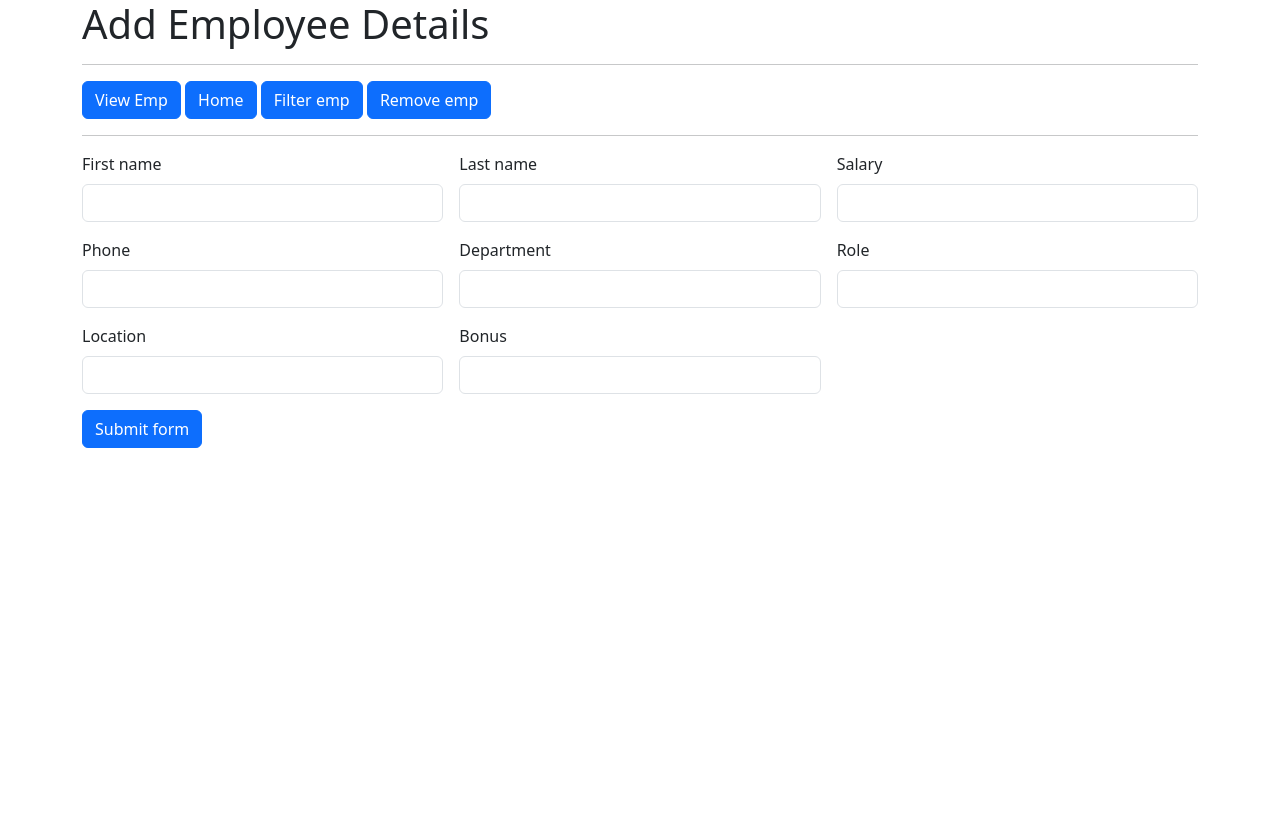
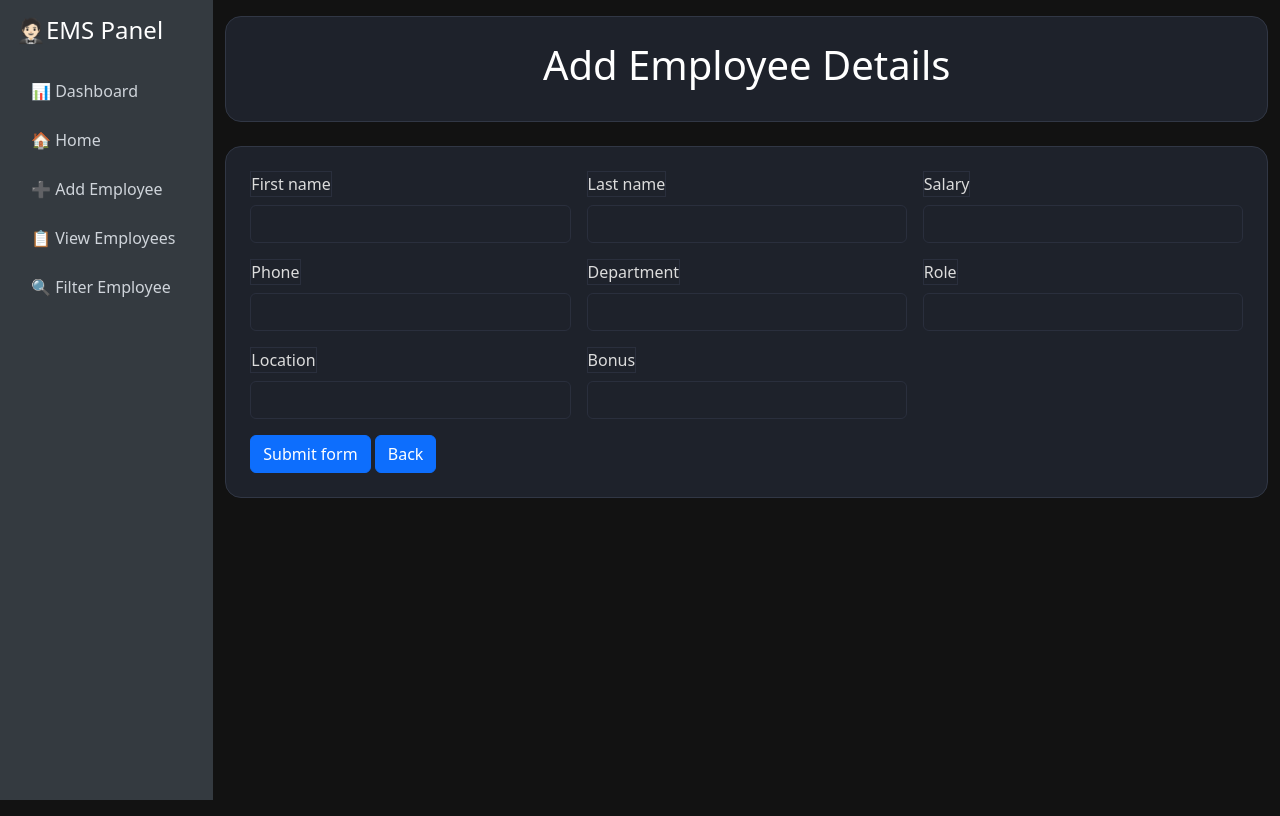
Before and after one commit to preetdhimanr237/Employee_management, a Django app: page /add_emp in a window 1280 px wide. Before the commit the page ends 448 px from the top, so only its background shows below. Run offline with Django 5.2, Linux system fonts and the light colour scheme.

Commit message:
Initial commit

```diff
--- a/Employees/templates/add_emp.html
+++ b/Employees/templates/add_emp.html
@@ -1,66 +1,75 @@
-<!doctype html>
-<html lang="en">
-  <head>
-    <meta charset="utf-8">
-    <meta name="viewport" content="width=device-width, initial-scale=1">
-    <title>Employees Management System</title>
-    <link href="https://cdn.jsdelivr.net/npm/bootstrap@5.3.8/dist/css/bootstrap.min.css" rel="stylesheet" integrity="sha384-sRIl4kxILFvY47J16cr9ZwB07vP4J8+LH7qKQnuqkuIAvNWLzeN8tE5YBujZqJLB" crossorigin="anonymous">
-  </head>
-  <body>
-    <div class = "container">
-    <h1>Add Employee Details</h1>
-    <hr>
-    <a class="btn btn-primary" href="/view_all" role="button">View Emp</a>
-    <a class="btn btn-primary" href="/index" role="button">Home</a>
-    <a class="btn btn-primary" href="/filter_emp" role="button">Filter emp</a>
-    <a class="btn btn-primary" href="/remove_emp" role="button">Remove emp</a>
-    <hr>
+{% extends "nav.html" %}
+
+{% block content %}
+
+<style>
+   /* Custom Dark Card Styling */
+        .custom-card {
+            background-color: #1e222b;
+            color: white;
+            border: 1px solid #313745;
+        }
+        .custom-card1 {
+            background-color: #1e222b;
+            color: #DCDCDC;
+            border: 1px solid #2a2f3d;
+        }
+
+         body {
+            background-color: #121212;
+            color: white;
+        }
+</style>
+    <div class = "container card rounded-4 p-4 mb-4 custom-card">
+    <h1 class="text-center">Add Employee Details</h1>
+
     </div>
-<div class="container ">
+<div class="container card rounded-4 p-4 mb-4 custom-card" >
     <form class="row g-3 needs-validation" novalidate action="/add_emp" method="POST">
       {% csrf_token %}
   <div class="col-md-4">
-    <label for="first_name" class="form-label">First name</label>
-    <input type="text" class="form-control" name="first_name" id="first_name" value="{{ first_name }}" required>
+    <label for="first_name" class="form-label custom-card1">First name</label>
+    <input type="text" class="form-control custom-card1" name="first_name" id="first_name" value="{{ first_name }}" required>
 
   </div>
   <div class="col-md-4">
-    <label for="text" class="form-label">Last name</label>
-    <input type="text" class="form-control" id="last_name" name="last_name" value="{{ last_name}}" required>
+    <label for="text" class="form-label custom-card1">Last name</label>
+    <input type="text" class="form-control custom-card1" id="last_name" name="last_name" value="{{ last_name}}" required>
 
   </div>
   <div class="col-md-4">
-    <label for="salary" class="form-label">Salary</label>
-      <input type="number" class="form-control" id="salary" name="salary" value="{{ salary}}" required>
+    <label for="salary" class="form-label custom-card1">Salary</label>
+      <input type="number" class="form-control custom-card1" id="salary" name="salary" value="{{ salary}}" required>
     </div>
 
     <div class="col-md-4">
-    <label for="phone" class="form-label">Phone</label>
-      <input type="number" class="form-control" id="Phone" name="phone" value="{{ phone }}" required>
+    <label for="phone" class="form-label custom-card1">Phone</label>
+      <input type="number" class="form-control custom-card1" id="Phone" name="phone" value="{{ phone }}" required>
     </div>
 
     <div class="col-md-4">
-    <label for="dept" class="form-label">Department</label>
-      <input type="text" class="form-control" id="salary" name="dept" value="{{ dept }}" required>
+    <label for="dept" class="form-label custom-card1">Department</label>
+      <input type="text" class="form-control custom-card1" id="salary" name="dept" value="{{ dept }}" required>
     </div>
 
     <div class="col-md-4">
-    <label for="role" class="form-label">Role</label>
-      <input type="text" class="form-control" id="role" name="role" value="{{ role }}" required>
+    <label for="role" class="form-label custom-card1">Role</label>
+      <input type="text" class="form-control custom-card1" id="role" name="role" value="{{ role }}" required>
     </div>
 
     <div class="col-md-4">
-    <label for="location" class="form-label">Location</label>
-      <input type="text" class="form-control" id="location" name="location" value="{{ role }}" required>
+    <label for="location" class="form-label custom-card1">Location</label>
+      <input type="text" class="form-control custom-card1" id="location" name="location" value="{{ role }}" required>
     </div>
 
     <div class="col-md-4">
-    <label for="bonus" class="form-label">Bonus</label>
-      <input type="number" class="form-control" id="bonus" name="bonus" value="{{ bonus }}" required>
+    <label for="bonus" class="form-label custom-card1">Bonus</label>
+      <input type="number" class="form-control custom-card1" id="bonus" name="bonus" value="{{ bonus }}" required>
     </div>
 
     <div class="col-12">
     <button class="btn btn-primary" type="submit">Submit form</button>
+    <a class="btn btn-primary "href="/index">Back</a>
   </div>
 
   </div>
@@ -69,9 +78,12 @@
 </form>
 </div>
 
-
-
-
-    <script src="https://cdn.jsdelivr.net/npm/bootstrap@5.3.8/dist/js/bootstrap.bundle.min.js" integrity="sha384-FKyoEForCGlyvwx9Hj09JcYn3nv7wiPVlz7YYwJrWVcXK/BmnVDxM+D2scQbITxI" crossorigin="anonymous"></script>
-  </body>
-</html>
+{% if messages %}
+    {% for message in messages %}
+        <div class="alert alert-success alert-dismissible fade show" role="alert">
+            {{ message }}
+            <button type="button" class="btn-close" data-bs-dismiss="alert" aria-label="Close"></button>
+        </div>
+    {% endfor %}
+{% endif %}
+{% endblock  %}
--- /dev/null
+++ b/Employees/templates/nav.html
@@ -0,0 +1,72 @@
+<!DOCTYPE html>
+<html lang="en">
+<head>
+    <meta charset="UTF-8">
+    <title>Employee Management</title>
+    <!-- Bootstrap CSS -->
+    <link href="https://cdn.jsdelivr.net/npm/bootstrap@5.3.0/dist/css/bootstrap.min.css" rel="stylesheet">
+    <style>
+        /* Sidebar ko poori height dene ke liye */
+        .sidebar {
+            min-height: 100vh;
+            background-color: #343a40;
+        }
+        .sidebar a {
+            color: #cfd4da;
+            text-decoration: none;
+            padding: 10px 15px;
+            display: block;
+            border-radius: 5px;
+            margin-bottom: 5px;
+        }
+        .sidebar a:hover {
+            background-color: #1E90FF;
+            color: #fff;
+        }
+
+
+    </style>
+</head>
+<body>
+
+    <div class="container-fluid">
+        <div class="row">
+
+            <!-- Sidebar Section (Left Side) -->
+            <div class="col-md-3 col-lg-2 sidebar p-3">
+                <h4 class="text-white mb-4">🤵🏻EMS Panel</h4>
+                <ul class="nav flex-column">
+                    <li class="nav-item">
+                        <a href="/admin">📊 Dashboard</a>
+                    </li>
+                    <li class="nav-item">
+                        <a href="/index">🏠 Home</a>
+                    </li>
+                    <li class="nav-item">
+                        <a href="/add_emp">➕ Add Employee</a>
+                    </li>
+                    <li class="nav-item">
+                        <a href="/view_all">📋 View Employees</a>
+                    </li>
+                    <li class="nav-item">
+                        <a href="/filter_emp">🔍 Filter Employee</a>
+                    </li>
+                </ul>
+            </div>
+
+            <!-- Main Content Section (Right Side) -->
+            <div class="col-md-9 col-lg-10 ">
+
+                <p>   {% block content %}
+                    {% endblock  %}</p>
+
+                <!-- Aapka baaki content ya blocks yahan aayenge -->
+            </div>
+
+        </div>
+    </div>
+
+    <!-- Bootstrap JS -->
+    <script src="https://cdn.jsdelivr.net/npm/bootstrap@5.3.0/dist/js/bootstrap.bundle.min.js"></script>
+</body>
+</html>
--- a/Employees/templates/view_all.html
+++ b/Employees/templates/view_all.html
@@ -6,7 +6,7 @@
     <title>Employees Management System</title>
     <link href="https://cdn.jsdelivr.net/npm/bootstrap@5.3.8/dist/css/bootstrap.min.css" rel="stylesheet" integrity="sha384-sRIl4kxILFvY47J16cr9ZwB07vP4J8+LH7qKQnuqkuIAvNWLzeN8tE5YBujZqJLB" crossorigin="anonymous">
   </head>
-  <body>
+  <body color="grey">
     <div class = "container">
     <h1>All Employees Details</h1>
     <hr>
--- a/Employees/views.py
+++ b/Employees/views.py
@@ -1,7 +1,8 @@
-from django.shortcuts import render,HttpResponse
+from django.shortcuts import render,HttpResponse,redirect
 from .models import Employee
 from datetime import datetime
 from django.db.models import Q
+from django.contrib import messages
 
 # Create your views here.
 
@@ -31,7 +32,8 @@ def add_emp(request):
         location = request.POST['location']
         new_emp = Employee(first_name=first_name, last_name=last_name,salary=salary,bonus=bonus,phone=phone , dept=dept,role=role ,location=location, hire_date= datetime.now())
         new_emp.save()
-        return HttpResponse('Employee Added successfully')
+        messages.success(request, 'Employee successfully delete ho gaya hai!')
+        return redirect('add_emp')
 
     elif request.method == 'GET':
             return render(request,'add_emp.html')
@@ -75,7 +77,7 @@ def remove_emp(request,emp_id =0):
         try:
             emp_remove = Employee.objects.get(id = emp_id)
             emp_remove.delete()
-            return HttpResponse("Employee removed successfully")
+            messages.success(request, 'Employee successfully delete ho gaya hai!')
         except:
             return HttpResponse("Please enter a vaild details")
     emps = Employee.objects.all()
```
Also changed, not shown: Employees/templates/index.html (+114 -7 lines), Employees/templates/remove_emp.html (+9 -0 lines), db.sqlite3.
